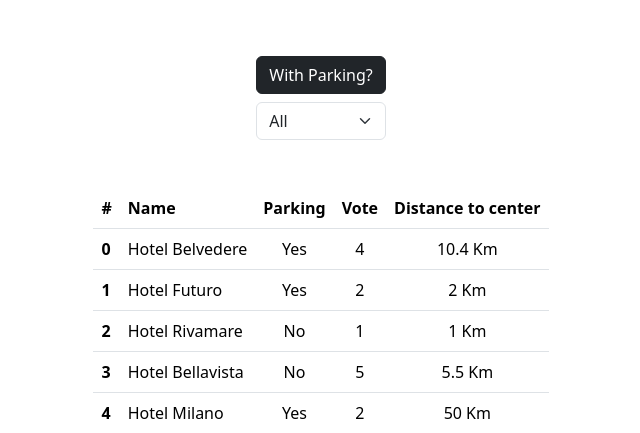
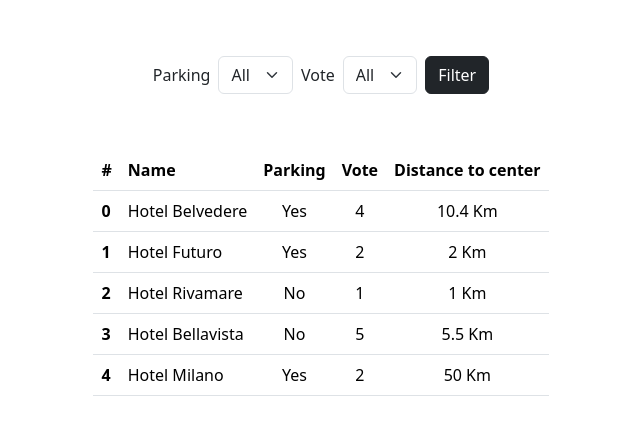
Before and after one commit to SalvoBevilacqua/php-hotel, a PHP site: page / in a window 1280 px wide. Shown: the top 433 px of the page, without its empty margins (319-959 px from the left). Run offline with PHP 8.4, Linux system fonts and the light colour scheme.

Commit message:
add: bonus

```diff
--- a/filter.php
+++ b/filter.php
@@ -1,14 +1,48 @@
 <?php
 
+$hotels_filtered_park = $hotels;
 $hotels_filtered = $hotels;
 
-if (isset($_GET['filter'])) {
+// imposto la condizione per non far partire il filtro all'avvio della pagina
+if (isset($_GET['filter']) && isset($_GET['vote'])) {
+    $vote = $_GET['vote'];
     $filter = $_GET['filter'];
-    if ($filter == 'yes') {
-        $temp_array = array_filter($hotels_filtered, fn ($hotel) => $hotel['parking'] === true);
-        $hotels_filtered = $temp_array;
-    } elseif ($filter == 'none') {
-        $temp_array = array_filter($hotels_filtered, fn ($hotel) => $hotel['parking'] === false);
-        $hotels_filtered = $temp_array;
+    // imposto la condizione nel caso in cui sia filtrati entrambi
+    if ($vote != 'all' && $filter != 'all') {
+        if ($filter == 'yes') {
+            $temp_array_filter = array_filter($hotels_filtered, fn ($hotel) => $hotel['parking'] === true);
+            $hotels_filtered_park = $temp_array_filter;
+        } else if ($filter == 'none') {
+            $temp_array_filter = array_filter($hotels_filtered, fn ($hotel) => $hotel['parking'] === false);
+            $hotels_filtered_park = $temp_array_filter;
+        }
+        if ($vote == '1') {
+            $temp_array_filter = array_filter($hotels_filtered_park, fn ($hotel) => $hotel['vote'] < 4);
+            $hotels_filtered = $temp_array_filter;
+        } else {
+            $temp_array_filter = array_filter($hotels_filtered_park, fn ($hotel) => $hotel['vote'] > 3);
+            $hotels_filtered = $temp_array_filter;
+        }
+    }
+    // imposto la condizione nel caso in cui sia filtrato solo il parcheggio
+    if ($filter != 'all') {
+        if ($filter == 'yes') {
+            $temp_array_filter = array_filter($hotels_filtered, fn ($hotel) => $hotel['parking'] === true);
+            $hotels_filtered = $temp_array_filter;
+        } else {
+            $temp_array_filter = array_filter($hotels_filtered, fn ($hotel) => $hotel['parking'] === false);
+            $hotels_filtered = $temp_array_filter;
+        }
+    }
+    // imposto la condizione nel caso in cui sia filtrato solo il voto
+    if ($vote != 'all') {
+        $vote = $_GET['vote'];
+        if ($vote == '1') {
+            $temp_array_filter = array_filter($hotels_filtered, fn ($hotel) => $hotel['vote'] < 4);
+            $hotels_filtered = $temp_array_filter;
+        } else {
+            $temp_array_filter = array_filter($hotels_filtered, fn ($hotel) => $hotel['vote'] > 3);
+            $hotels_filtered = $temp_array_filter;
+        }
     }
 }
--- a/index.php
+++ b/index.php
@@ -53,14 +53,25 @@
     ?>
 
     <div class="d-flex flex-column align-items-center mt-5">
-        <form action="index.php" method="GET">
-            <button type="submit" class="btn btn-dark my-2">With Parking?</button>
-            <select class="form-select" aria-label="parking" name="filter">
+
+        <form action="index.php" method="GET" class="d-flex gap-2 align-items-center">
+            <label for="parking">Parking</label>
+            <select class="form-select" aria-label="parking" name="filter" id="parking">
                 <option value="all">All</option>
                 <option value="yes">Yes</option>
                 <option value="none">No</option>
             </select>
+
+            <label for="vote">Vote</label>
+            <select class="form-select" aria-label="parking" name="vote" id="vote">
+                <option value="all">All</option>
+                <option value="1">1-3</option>
+                <option value="4">4-5</option>
+            </select>
+            <button type="submit" class="btn btn-dark my-2">Filter</button>
         </form>
+
+
 
         <div class="d-flex justify-content-center p-5">
             <table class="table">
```
